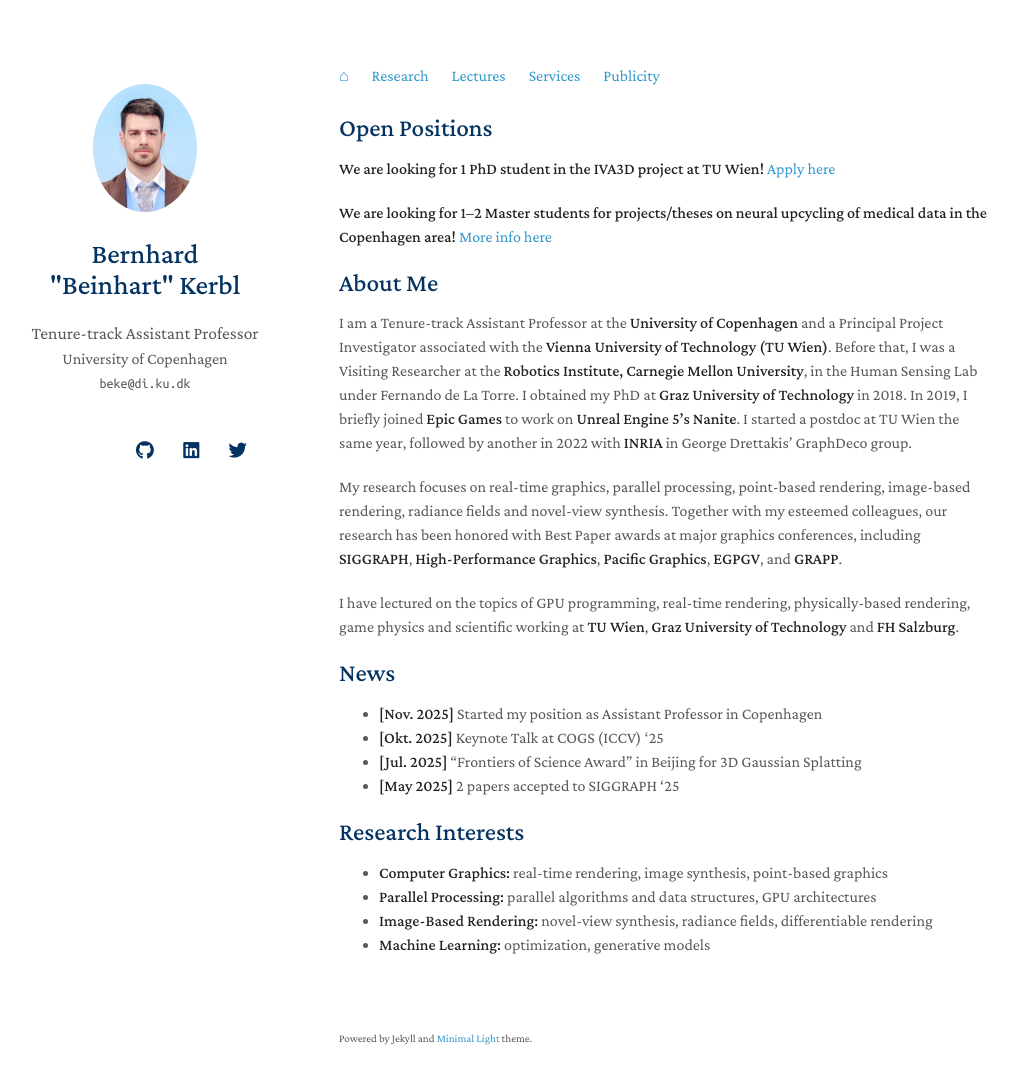
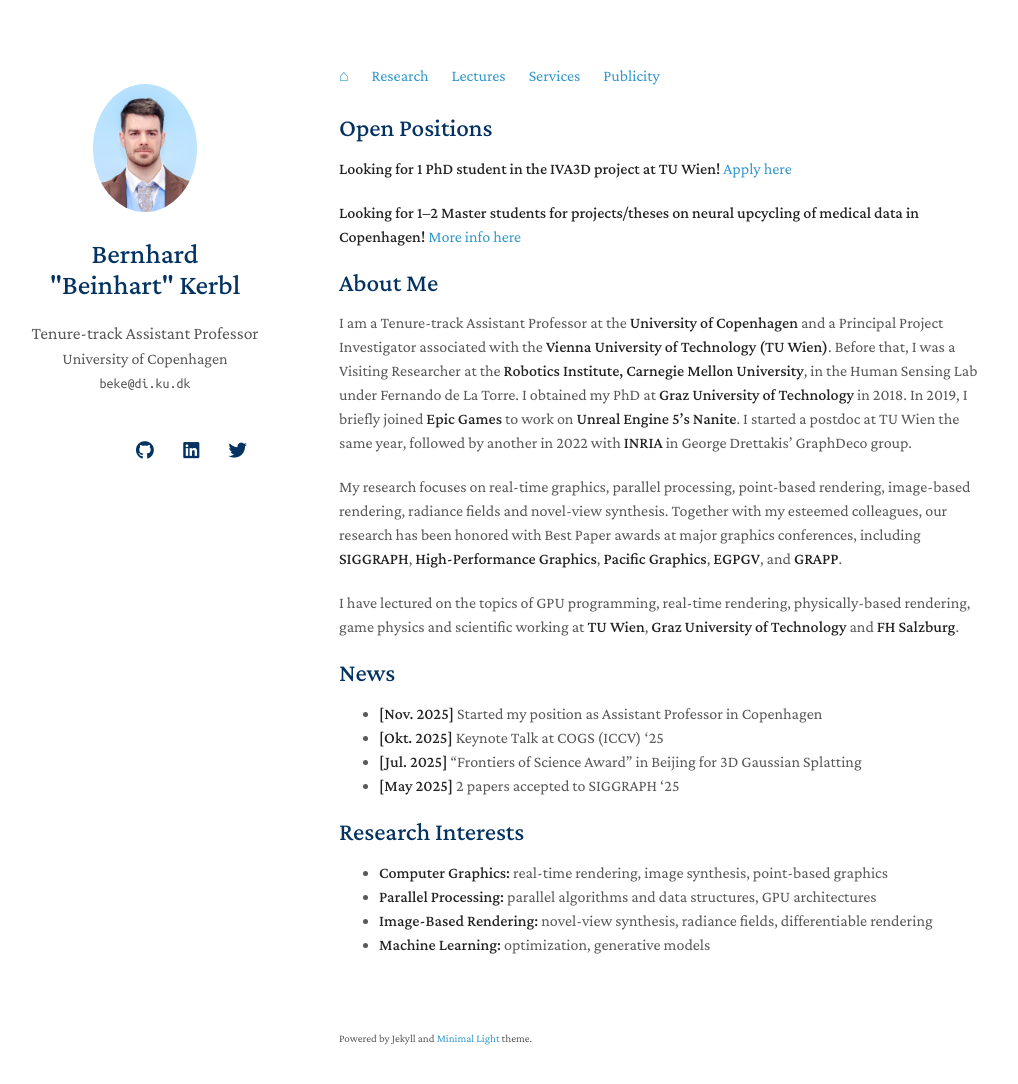
Before and after one commit to Snosixtyboo/snosixtyboo.github.io, a Jekyll site: the page built from index.md, in a window 1280 px wide and 1119 px high. Shown: the top 1084 px of the window, without its empty margins (131-1149 px from the left). Built offline with Jekyll 4.4.1, drawn with Linux system fonts in a browser that asks for light colours; nearby versions of some CDN libraries; a style sheet for code colours, icons or effects is not loaded; our own code applies the rules of GitHub Pages for plain Markdown files.

Commit message:
Position#

```diff
--- a/index.md
+++ b/index.md
@@ -4,9 +4,9 @@ layout: homepage
 
 ## Open Positions
 
-**We are looking for 1 PhD student in the IVA3D project at TU Wien!** [Apply here](https://applications.cg.tuwien.ac.at/node/5)
+**Looking for 1 PhD student in the IVA3D project at TU Wien!** [Apply here](https://applications.cg.tuwien.ac.at/node/5)
 
-**We are looking for 1--2 Master students for projects/theses on neural upcycling of medical data in the Copenhagen area!** [More info here](https://ire4health.eu/)
+**Looking for 1--2 Master students for projects/theses on neural upcycling of medical data in Copenhagen!** [More info here](https://ire4health.eu/)
 
 ## About Me
 
```
